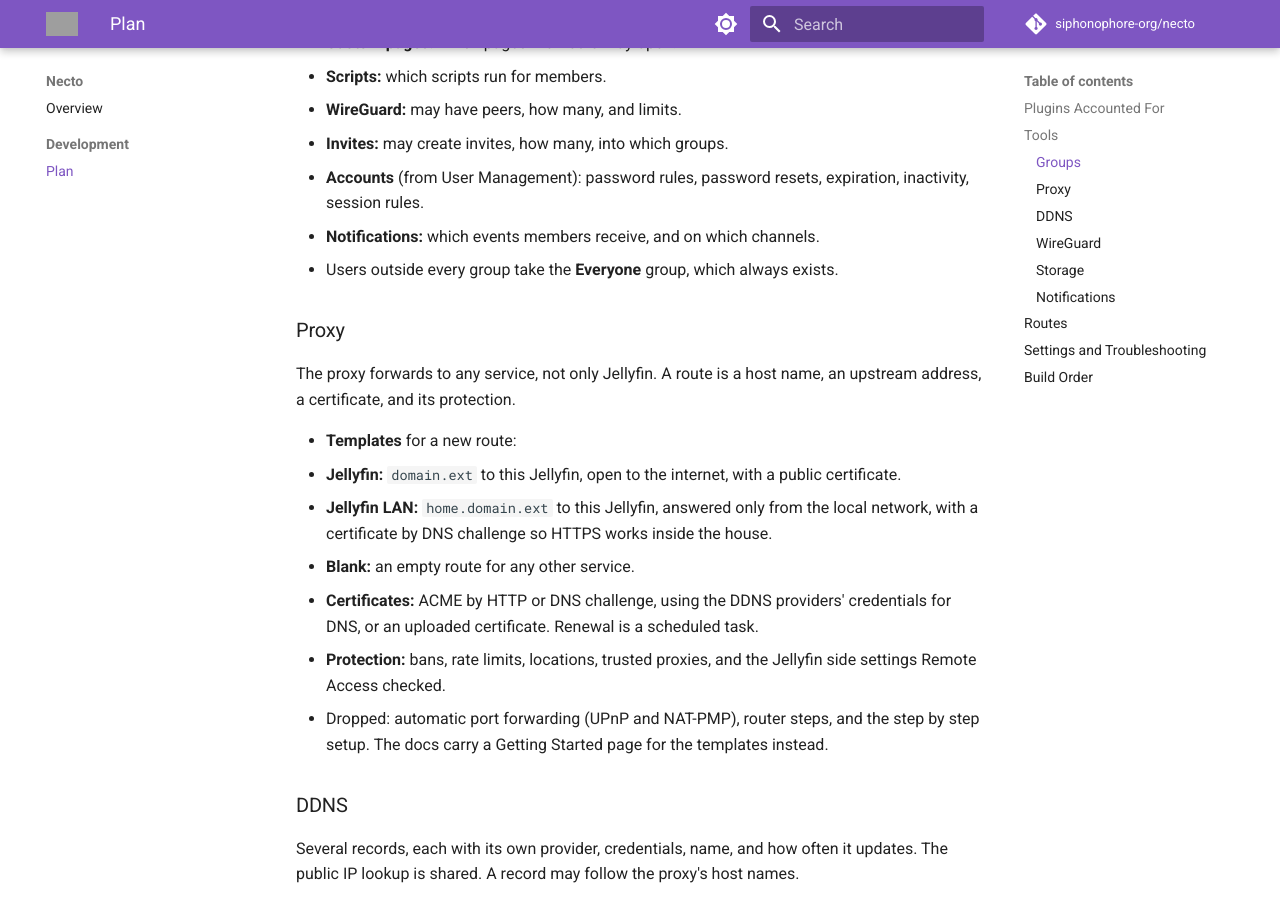
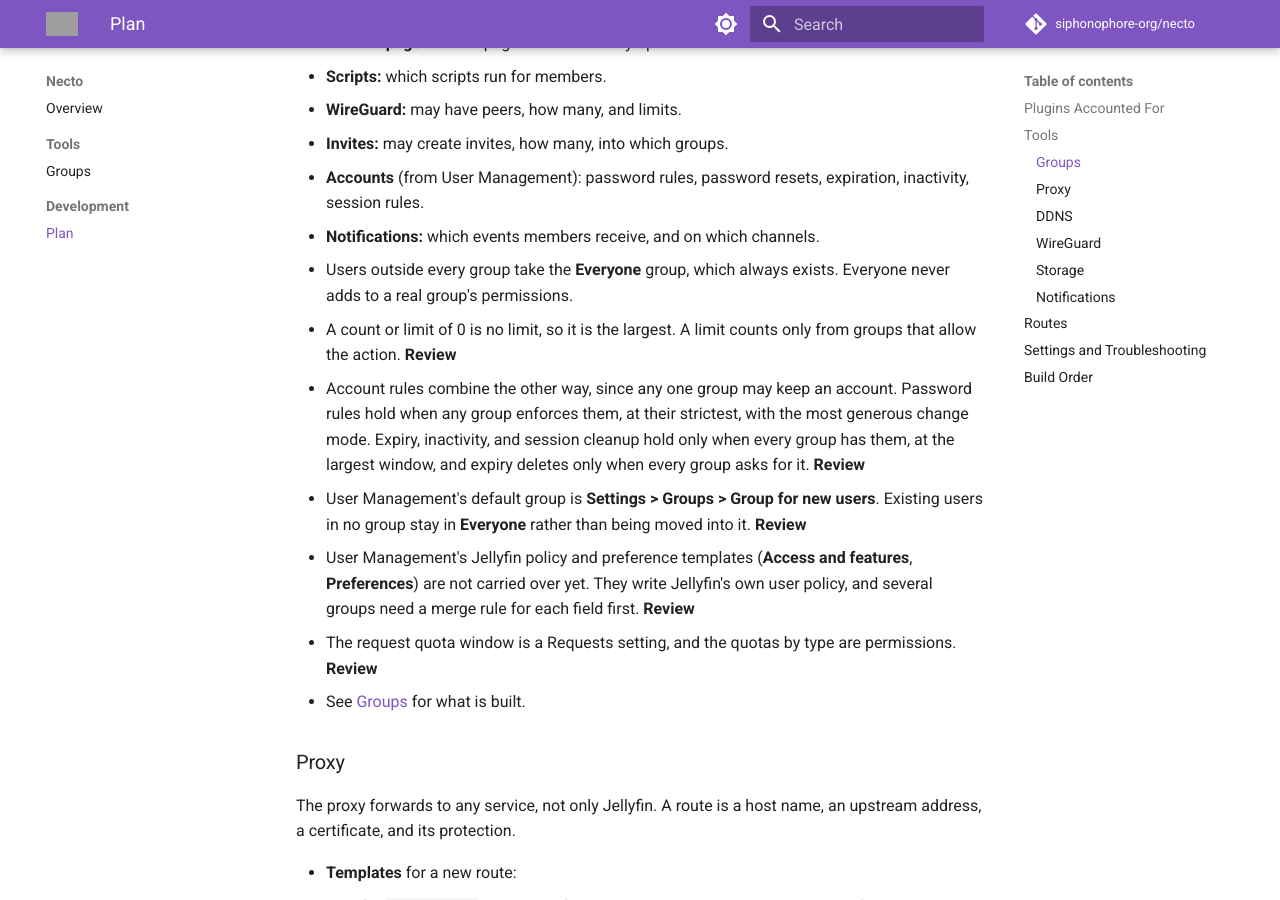
Before and after one commit to siphonophore-org/necto, an MkDocs documentation site: the page built from docs/Plan.md, in a window 1280 px wide and 900 px high, scrolled down 2431 px. Built offline with MkDocs 1.6.1 and Material for MkDocs 9.7.7, drawn with Linux system fonts in a browser that asks for light colours; comment, search, counter and statistics services are not loaded; grey boxes are pictures that could not be loaded.

Commit message:
write the groups docs and changelog

```diff
--- a/build.yaml
+++ b/build.yaml
@@ -15,3 +15,8 @@ artifacts:
 changelog:
   added:
   - "The first release of Necto"
+  - "Groups, with members, a permission section for every tool, and Everyone for users in no group"
+  - "Account rules on groups from User Management, with password requirements, expiry, inactivity, and session cleanup"
+  - "Settings and Troubleshooting, with a section per tool"
+  developer:
+  - "Routes under /Groups list, create, save, and delete groups, list users with their groups, and give a user's permissions"
--- a/docs/Plan.md
+++ b/docs/Plan.md
@@ -55,7 +55,13 @@ Groups are the only place a permission is set. A tool's own page sets how the to
   * **Invites:** may create invites, how many, into which groups.
   * **Accounts** (from User Management): password rules, password resets, expiration, inactivity, session rules.
   * **Notifications:** which events members receive, and on which channels.
-* Users outside every group take the **Everyone** group, which always exists.
+* Users outside every group take the **Everyone** group, which always exists. Everyone never adds to a real group's permissions.
+* A count or limit of 0 is no limit, so it is the largest. A limit counts only from groups that allow the action. **Review**
+* Account rules combine the other way, since any one group may keep an account. Password rules hold when any group enforces them, at their strictest, with the most generous change mode. Expiry, inactivity, and session cleanup hold only when every group has them, at the largest window, and expiry deletes only when every group asks for it. **Review**
+* User Management's default group is **Settings > Groups > Group for new users**. Existing users in no group stay in **Everyone** rather than being moved into it. **Review**
+* User Management's Jellyfin policy and preference templates (**Access and features**, **Preferences**) are not carried over yet. They write Jellyfin's own user policy, and several groups need a merge rule for each field first. **Review**
+* The request quota window is a Requests setting, and the quotas by type are permissions. **Review**
+* See [Groups](Groups.md) for what is built.
 
 ### Proxy
 
--- a/mkdocs.yml
+++ b/mkdocs.yml
@@ -42,5 +42,7 @@ markdown_extensions:
 
 nav:
   - Overview: index.md
+  - Tools:
+      - Groups: Groups.md
   - Development:
       - Plan: Plan.md
```
Also changed, not shown: docs/Groups.md (added, +146 -0 lines), docs/index.md (+1 -1 lines).
